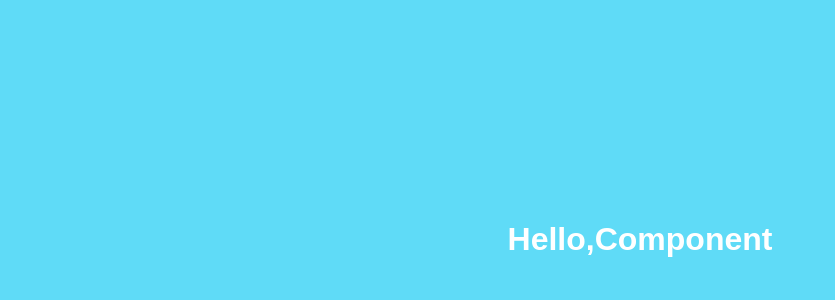
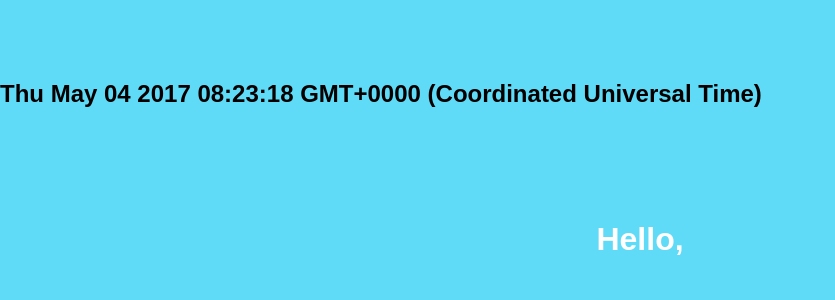
Before and after one commit to limianhust/React2, a React (Create React App) app: page / in a window 1280 px wide. Shown: the top 300 px of the page, without its empty margins (0-835 px from the left). Built offline with nearby package versions, Linux system fonts and the light colour scheme.

Commit message:
mission 3

```diff
--- a/src/Welcome.js
+++ b/src/Welcome.js
@@ -1,7 +1,33 @@
 import React from 'react';
 class Welcome extends React.Component {
+	constructor(props){
+		super(props)
+		this.state = {
+			date: new Date()
+		}
+		setInterval(()=>{
+				this.setState({
+					date: new Date()
+				})
+		})
+		console.log('我已经在constructor里将 props 和 state 初始化好了')
+	}
+	componentWillMount(){
+		console.log('运行到这里的话，说明马上要运行 render 了')
+	}
 	render(){
-		return <h1>Hello,Component</h1>;
-        }
+		//return <h1>Hello,{this.props.name}</h1>;
+		console.log('嗯，这里是render')
+		return (
+			<div>
+				<h1>Hello,{this.props.name}</h1>
+				<h2>{this.state.date.toString()}</h2>
+			</div>
+		)
+    }
+	componentDidMount(){
+		console.log('以及挂载到页面里了')
+	}
 }
+
 export default Welcome
```
Also changed, not shown: src/index.js (+7 -2 lines), 11 other files (tests, documents, lock files or other folders).
